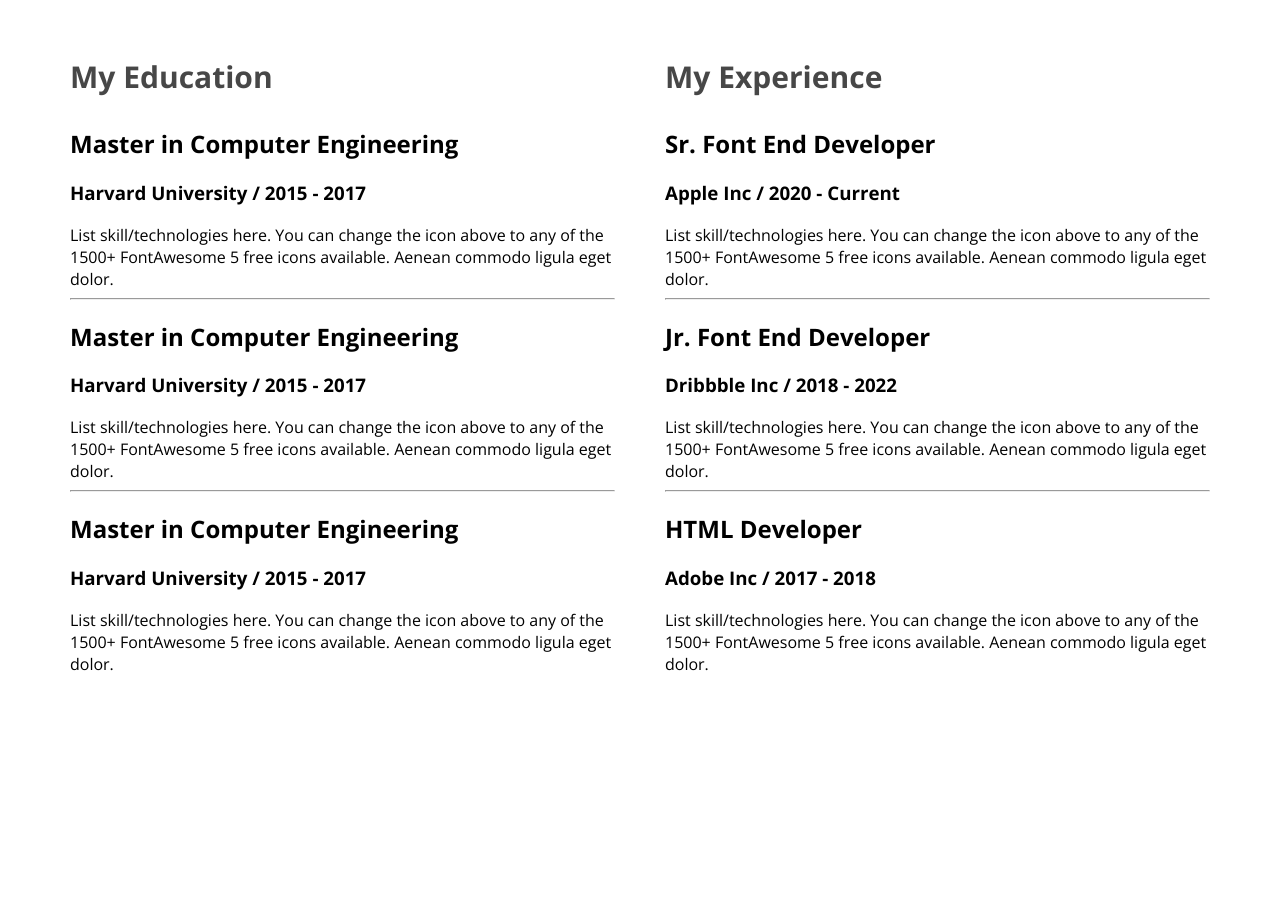
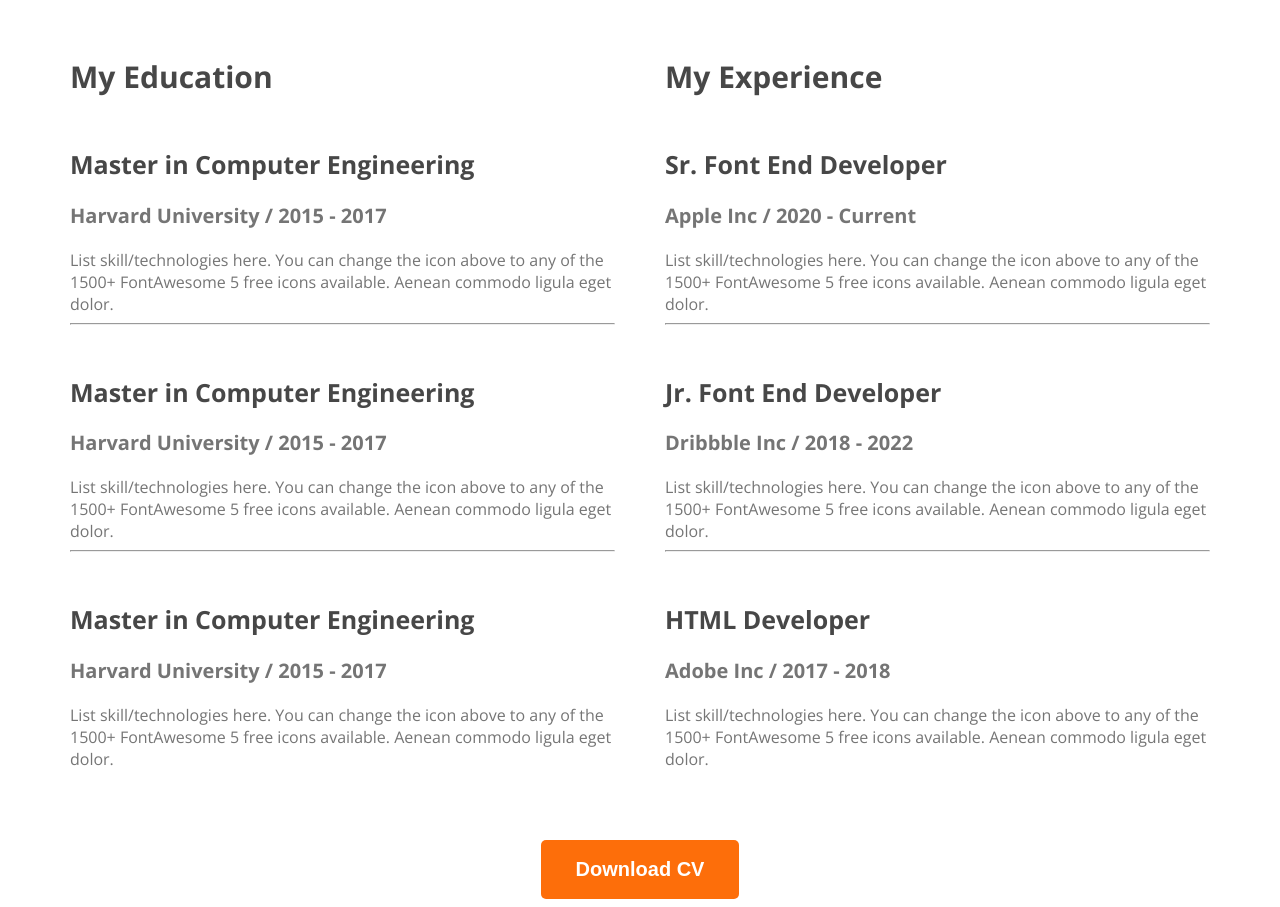
Before and after one commit to magpie-robin/minhaz-web-dev-portfolio, a plain HTML site: page index.html in a window 1280 px wide. Shown: the part 2280-3187 px from the top of the page. Before the commit the page ends 2963 px from the top, so only its background shows below. Drawn offline with nearby package versions, Linux system fonts and the light colour scheme.

Commit message:
added download button

```diff
--- a/index.html
+++ b/index.html
@@ -140,6 +140,11 @@
                     </div>
                 </div>
             </div>
+            <div class="download-cv">
+                <button class="btn-primary">
+                    Download CV
+                </button>
+            </div>
         </section>
 
     </main>
--- a/styles/portfolio.css
+++ b/styles/portfolio.css
@@ -171,3 +171,31 @@ main section{
     font-size: 30px;
     font-weight: 700;
 }
+
+
+.resume-item-title{
+    color: #474747;
+    font-size: 25px;
+    font-weight: 700;
+}
+
+.resume-item-institute{
+    color: #757575;
+    font-size: 20px;
+    font-weight: 600;
+}
+
+.resume-item-description{
+    color: #757575;
+    font-size: 16px;
+    font-weight: 400;
+}
+
+.resume-item{
+    margin-top: 50px;
+}
+
+.download-cv{
+    text-align: center;
+    margin-top: 70px;
+}
```
